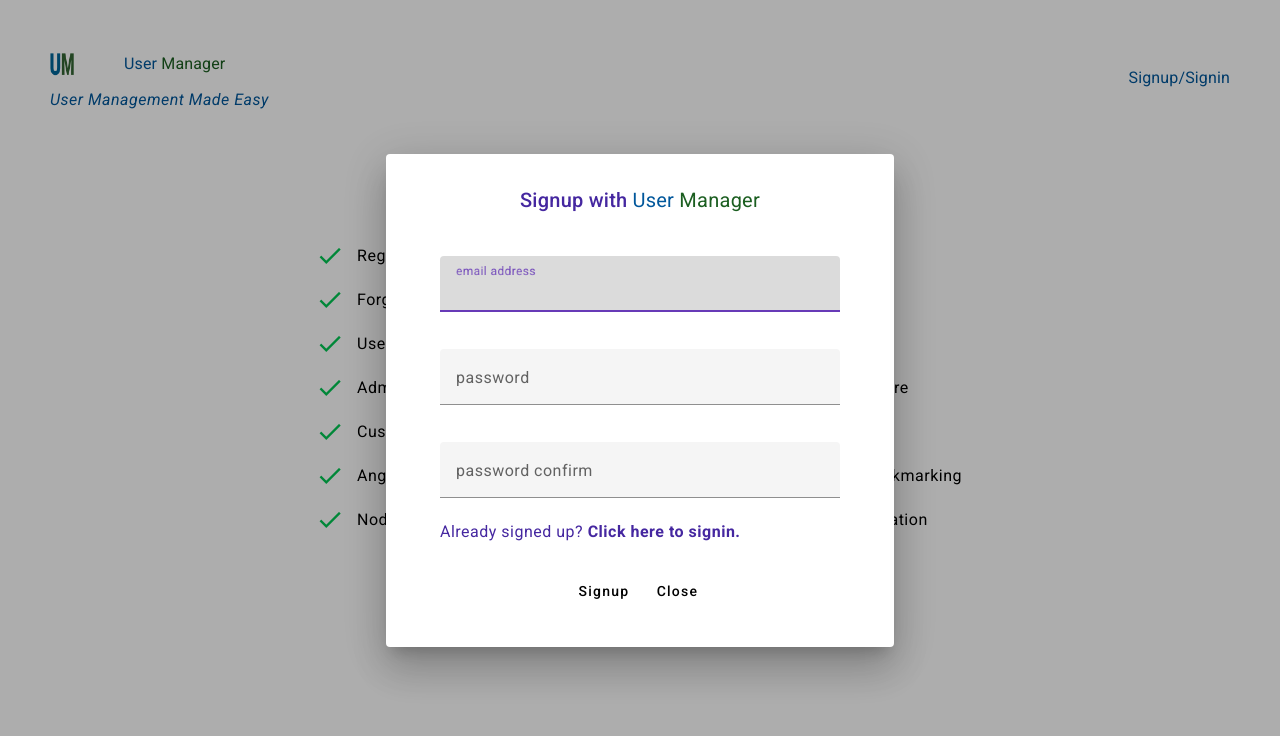
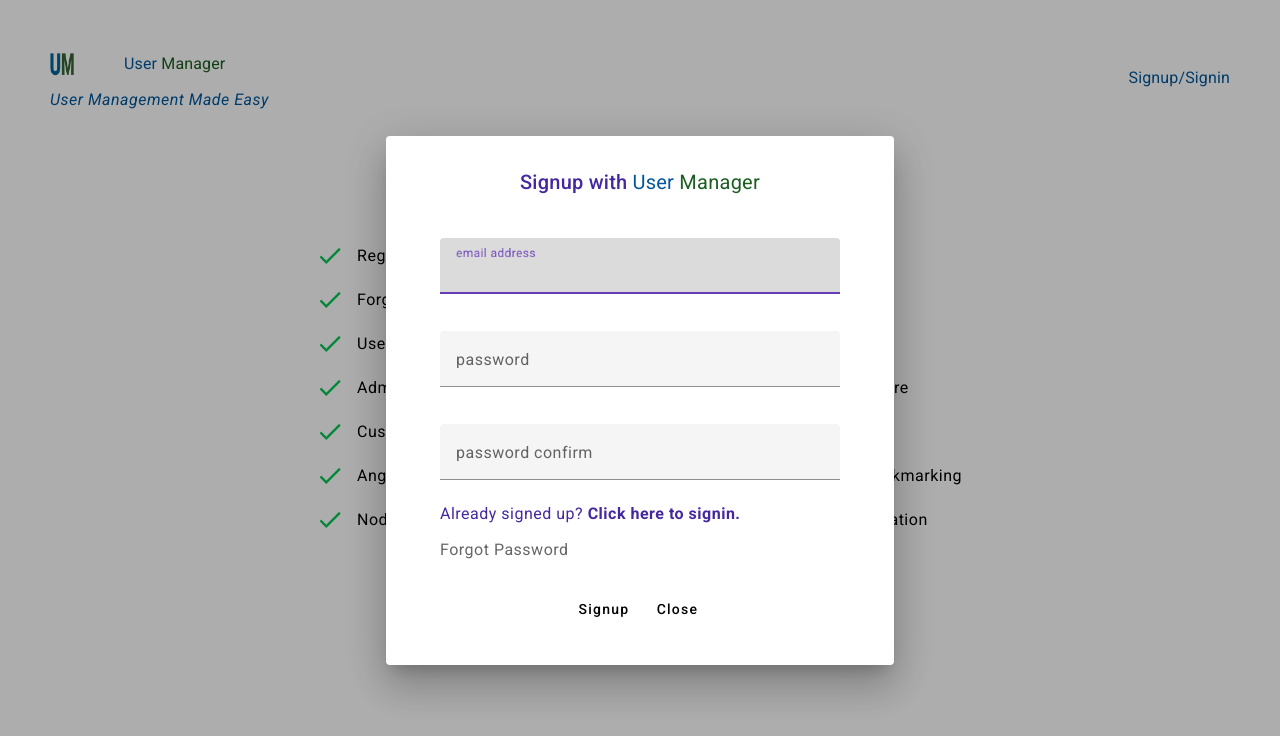
Before and after one commit to glafrance/angular-user-mgmt, an Angular app in the folder client/user-mgmt/: page /home in a window 1280 px wide. Both pictures are taken after a click on the element "Signup/Signin". Shown: the top 736 px of the page. Built offline with nearby package versions, Linux system fonts and the light colour scheme.

Commit message:
added forgot password link

```diff
--- a/client/user-mgmt/src/app/components/signup-signin/signup-signin.component.html
+++ b/client/user-mgmt/src/app/components/signup-signin/signup-signin.component.html
@@ -28,6 +28,7 @@
           (click)="switchMode()"> {{switchActionMessage}}</span>
       </strong>
     </p>
+    <h4 class="forgot-password">Forgot Password</h4>
   </div>
   <div mat-dialog-actions>
     <button mat-button (click)="signupSignin()">{{signupSigninButtonText}}</button>
```
